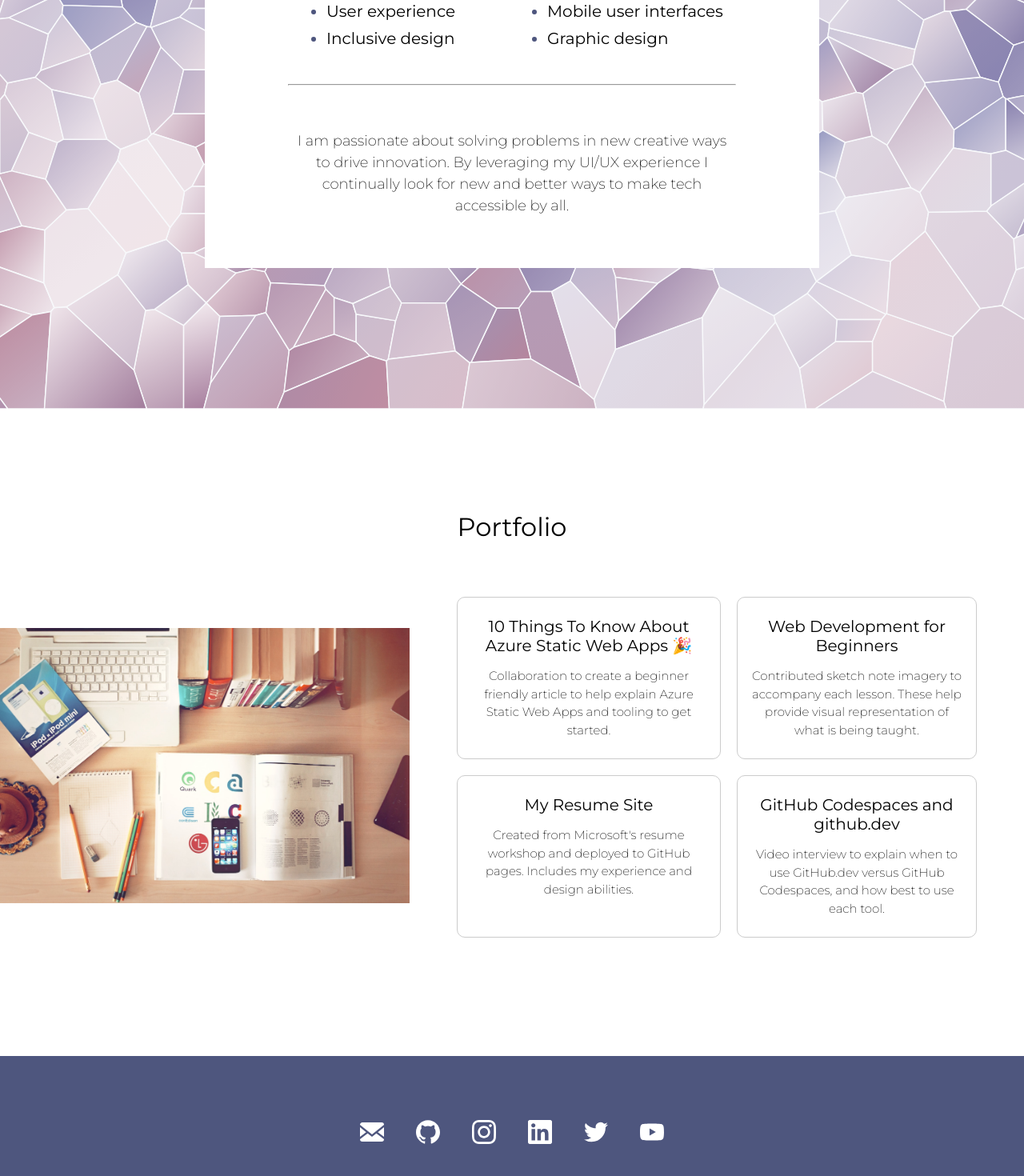
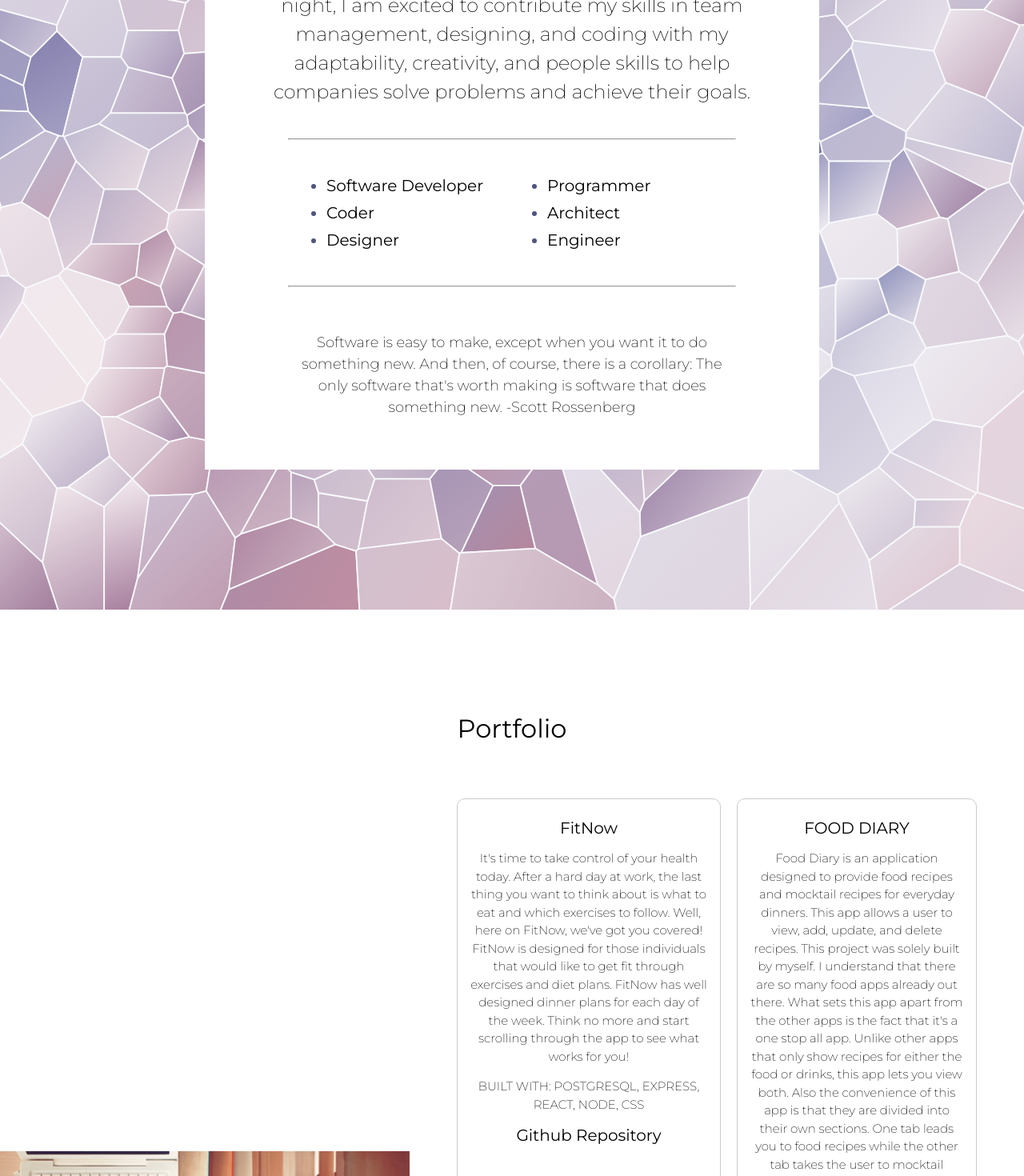
Before and after one commit to Aekangi/Portfolio, a React (Vite) app: page / in a window 1280 px wide. Shown: the part 1330-2800 px from the top of the page at 80% size. Built offline with nearby package versions, Linux system fonts and the light colour scheme.

Commit message:
added info to portfolio

```diff
--- a/src/Components/About.jsx
+++ b/src/Components/About.jsx
@@ -24,19 +24,19 @@ const imageAltText = "purple and blue abstract background";
  * Sort description that expands on your title on the Home component.
  */
 const description =
-  "I'm a UI/UX student studying at Barnett Technical University. I enjoy creating unique and simplistic user interfaces in creative ways.";
+  "I am a software developer with an eye for details. My previous experience as a baker has taught me how to appreciate every component that goes into making a masterpiece — and how to do that while working collaboratively with others in fast-paced, deadline-driven environments. Coder by day and baker by night, I am excited to contribute my skills in team management, designing, and coding with my adaptability, creativity, and people skills to help companies solve problems and achieve their goals.";
 
 /**
  * List of some of skills or technologies you work on, are learning,
  * passionate about, or enjoy,
  */
 const skillsList = [
-  "Web design",
-  "User experience",
-  "Inclusive design",
-  "Focus group testing",
-  "Mobile user interfaces",
-  "Graphic design",
+  "Software Developer",
+  "Coder",
+  "Designer",
+  "Programmer",
+  "Architect",
+  "Engineer",
 ];
 
 /**
@@ -44,9 +44,7 @@ const skillsList = [
  * how you best work, or even a quote. This will help someone learn more
  * about you on a professional level.
  */
-const detailOrQuote =
-  "I am passionate about solving problems in new creative ways to drive innovation. By leveraging my UI/UX experience I continually look for new and better ways to make tech accessible by all.";
-
+const detailOrQuote = "Software is easy to make, except when you want it to do something new. And then, of course, there is a corollary: The only software that's worth making is software that does something new. -Scott Rossenberg";
 const About = () => {
   return (
     <section className="light" id="about">
--- a/src/Components/Home.jsx
+++ b/src/Components/Home.jsx
@@ -20,9 +20,9 @@ import PropTypes from "prop-types";
  * Need an image? Check out https://unsplash.com to download a photo you
  * freely use on your site.
  */
-import image from "../images/server-wall.jpg";
+import image from "../images/portfolioIMG.jpeg";
 
-const imageAltText = "woman holding laptop standing by server room with glass wall";
+const imageAltText = "myphoto";
 
 const Home = ({ name, title }) => {
   return (
--- a/src/Components/Portfolio.jsx
+++ b/src/Components/Portfolio.jsx
@@ -31,28 +31,29 @@ const imageAltText = "desktop with books and laptop";
  */
 const projectList = [
   {
-    title: "10 Things To Know About Azure Static Web Apps 🎉",
-    description:
-      "Collaboration to create a beginner friendly article to help explain Azure Static Web Apps and tooling to get started.",
-    url: "https://dev.to/azure/10-things-to-know-about-azure-static-web-apps-3n4i",
+    title: "FitNow",
+    description: "It's time to take control of your health today. After a hard day at work, the last thing you want to think about is what to eat and which exercises to follow. Well, here on FitNow, we've got you covered! FitNow is designed for those individuals that would like to get fit through exercises and diet plans. FitNow has well designed dinner plans for each day of the week. Think no more and start scrolling through the app to see what works for you!",
+    description2: "BUILT WITH: POSTGRESQL, EXPRESS, REACT, NODE, CSS",
+    description3: "",
+    url: "https://main.d1pe52f8thbmyf.amplifyapp.com/",
+    gitHub: "https://github.com/Aekangi/FitNow-FrontEnd",
   },
   {
-    title: "Web Development for Beginners",
+    title: "FOOD DIARY",
     description:
-      "Contributed sketch note imagery to accompany each lesson. These help provide visual representation of what is being taught.",
-    url: "https://github.com/microsoft/web-dev-for-beginners",
+      "Food Diary is an application designed to provide food recipes and mocktail recipes for everyday dinners. This app allows a user to view, add, update, and delete recipes. This project was solely built by myself. I understand that there are so many food apps already out there. What sets this app apart from the other apps is the fact that it's a one stop all app. Unlike other apps that only show recipes for either the food or drinks, this app lets you view both. Also the convenience of this app is that they are divided into their own sections. One tab leads you to food recipes while the other tab takes the user to mocktail concoctions. This app was designed to be family-friendly so none of the recipe use alcohol. I hope u enjoy the app!",
+    description2: "BUILT WITH: MONGOOSE, EXPRESS, REACT, NODE, CSS",
+    description3: "",
+    url: "https://fooddiary82.herokuapp.com/",
+    gitHub: "https://github.com/Aekangi/FoodDiaries",
   },
   {
-    title: "My Resume Site",
-    description:
-      "Created from Microsoft's resume workshop and deployed to GitHub pages. Includes my experience and design abilities.",
-    url: "https://github.com/microsoft/workshop-library/tree/main/full/build-resume-website",
-  },
-  {
-    title: "GitHub Codespaces and github.dev",
-    description:
-      "Video interview to explain when to use GitHub.dev versus GitHub Codespaces, and how best to use each tool.",
-    url: "https://www.youtube.com/watch?v=c3hHhRME_XI",
+    title: "BuddyUp",
+    description: "Was there any activity that you wanted to do but just didn't have anyone to go with? Well, BuddyUp was specifically tailored for those moments. My team and I built this app from scratch for the sole purpose of eliminating that feeling from a persons life. The purpose of the app is to see an activity, and match with other users that are interested in the same activity. Once there is a match, all of the contact information will be available for the user. In addition to viewing all of the activities, the user has the option to also add, update or delete an event they added. Enjoy the app!",
+    description2: "BUILT WITH: POSTGRESQL, EXPRESS, REACT, NODE, CSS",
+    description3: "",
+    url: "https://buddy-match-up.herokuapp.com/",
+    gitHub: "https://github.com/kalenluciano/buddy-up-frontend",
   },
 ];
 
@@ -75,6 +76,11 @@ const Portfolio = () => {
                 <h3 style={{ flexBasis: "40px" }}>{project.title}</h3>
               </a>
               <p className="small">{project.description}</p>
+              <p className="small">{project.description2}</p>
+              <p className="small">{project.description3}</p>
+              <a href={project.gitHub} target="_blank" rel="noopener noreferrer">
+                <h3 style={{ flexBasis: "40px" }}>Github Repository</h3>
+              </a>
             </div>
           ))}
         </div>
```
Also changed, not shown: src/images/portfolioIMG.jpeg (added), 1 other file (tests, documents, lock files or other folders).
